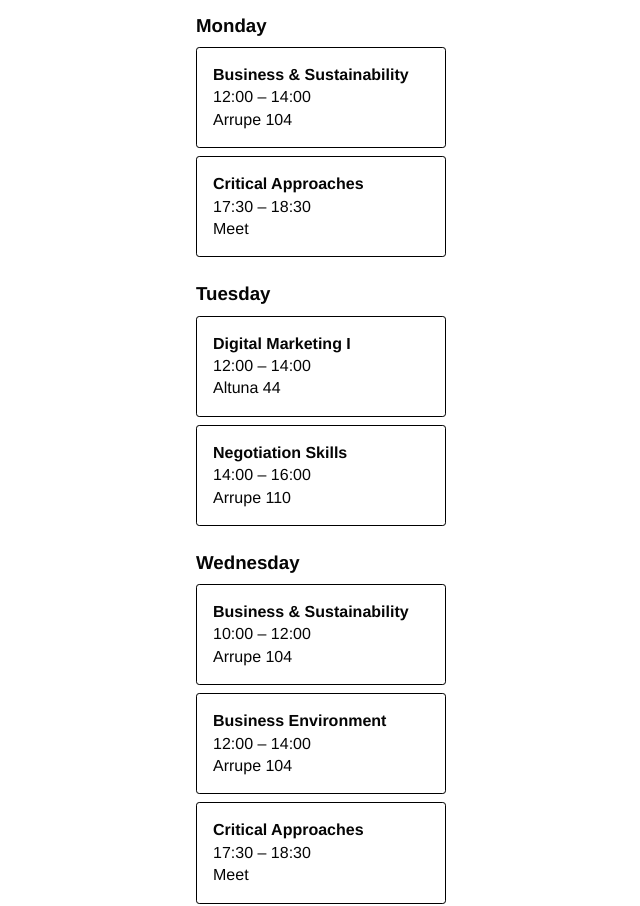
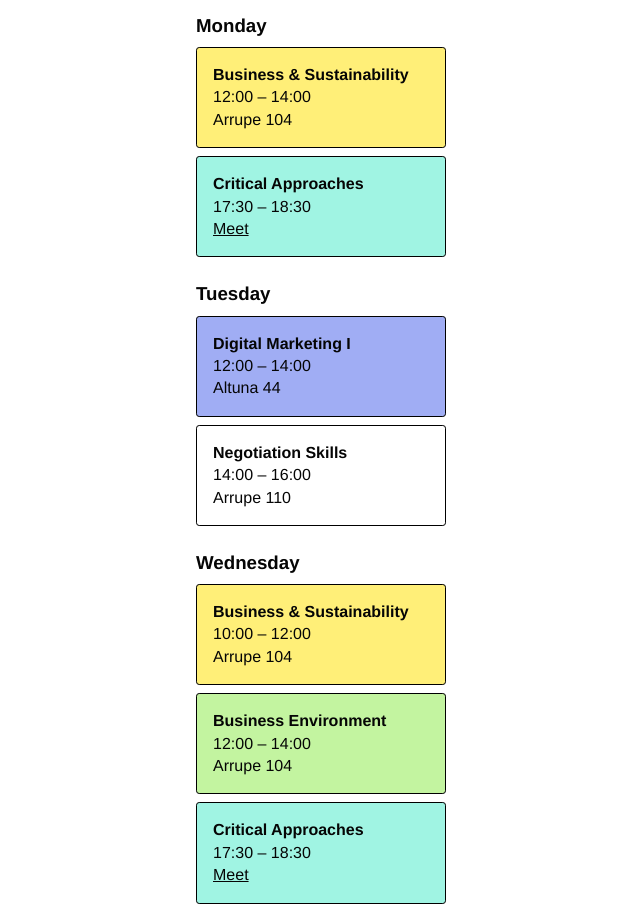
Before and after one commit to garneij/Schedule, a plain HTML site: page index.html in a window 1280 px wide. Shown: the part 80-986 px from the top of the page, without its empty margins (319-959 px from the left). Drawn offline with Linux system fonts and the light colour scheme.

Commit message:
Update styles.css

```diff
--- a/styles.css
+++ b/styles.css
@@ -21,9 +21,9 @@ body {
     padding: 2rem;
 }
 a {
-text-decoration: none;
-cursor: pointer;
-color: var(--text)
+    /* text-decoration: none; */
+    cursor: pointer;
+    color: var(--text)
 }
 
 .main{
@@ -50,3 +50,22 @@ color: var(--text)
     border: 1px black solid;
     border-radius: 0.2rem;
 }
+
+
+.digimark{
+    background-color: #a0adf4;
+}
+
+.environment{
+    background-color: #c3f4a0;
+}
+
+.sus{
+    background-color: #ffef78;
+}
+.skills{
+    background-color: #ffffff;
+}
+.approach{
+    background-color: #a0f4e3;
+}
```
